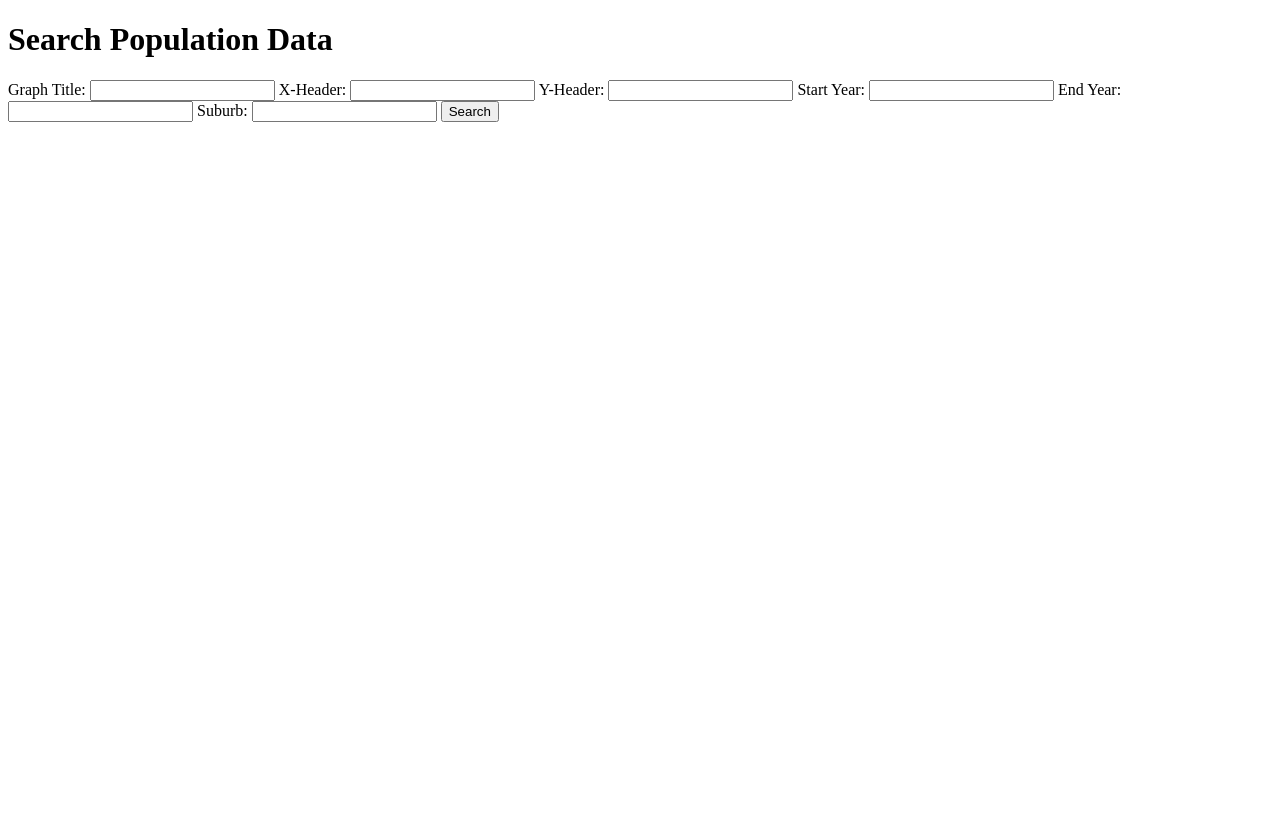
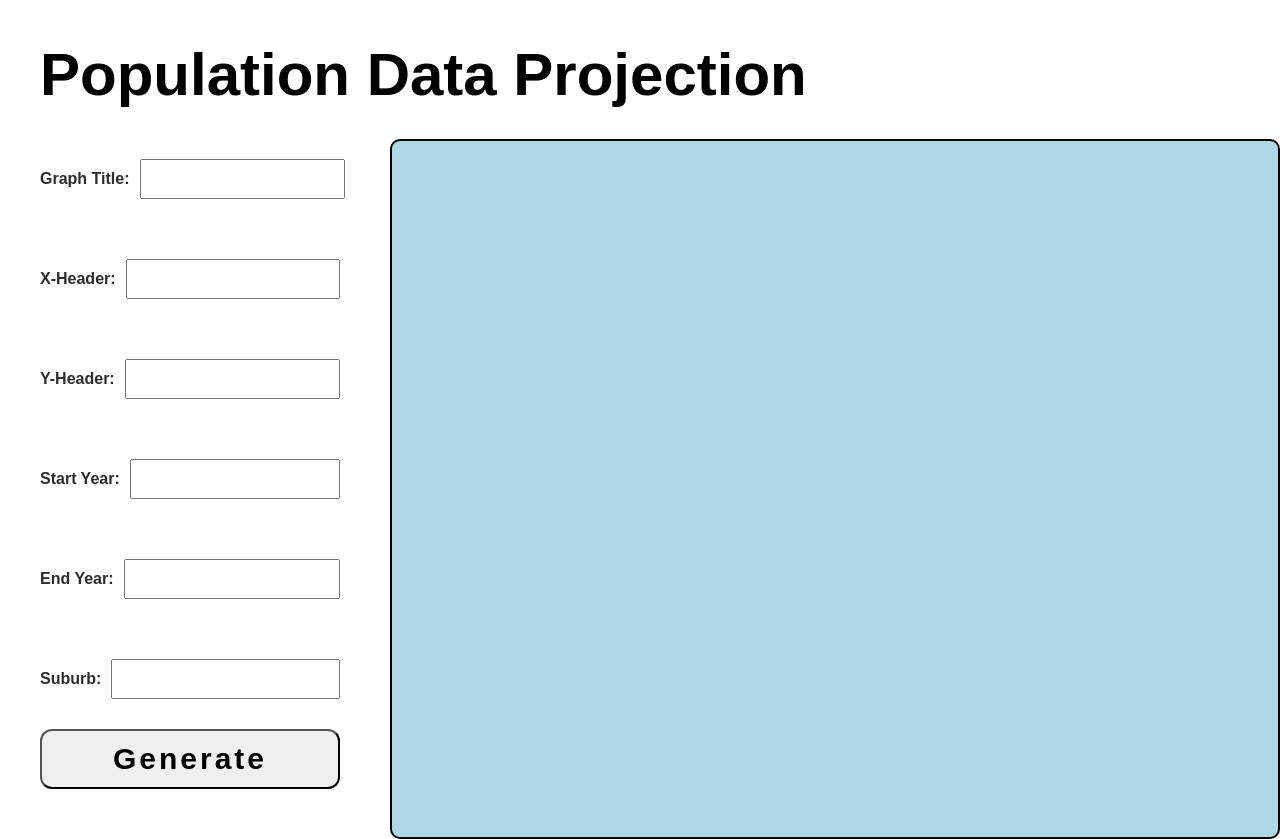
Before and after one commit to locallum/ZULU_app, a plain HTML site: page frontend/index.html in a window 1280 px wide. Before the commit the page ends 800 px from the top, so only its background shows below. Drawn offline with Linux system fonts and the light colour scheme.

Commit message:
added frontend style, moved functions from main.js -> app.js, as they are still backend components

```diff
--- a/frontend/index.html
+++ b/frontend/index.html
@@ -8,29 +8,46 @@
     <title>Zulu Web API</title>
 </head>
 <body>
-    <h1>Search Population Data</h1>
+    <h1>Population Data Projection</h1>
+    <main>
         <form id="search-form">
+            <div class="input-box">
                 <label for="graph-title">Graph Title:</label>
                 <input type="text" id="graph-title" required>
+            </div>
 
+            <div class="input-box">
                 <label for="x-header">X-Header:</label>
                 <input type="text" id="x-header" required>
+            </div>
 
+            <div class="input-box">
                 <label for="y-header">Y-Header:</label>
                 <input type="text" id="y-header" required>
+            </div>
 
+            <div class="input-box">
                 <label for="start-year">Start Year:</label>
                 <input type="number" id="start-year" required>
+            </div>
 
+            <div class="input-box">
                 <label for="end-year">End Year:</label>
                 <input type="number" id="end-year" required>
+            </div>
 
+            <div class="input-box">
                 <label for="suburb">Suburb:</label>
                 <input type="text" id="suburb" required>
+            </div>
 
-        <button type="button" onclick="generateGraphSingle()">Search</button>
+            <button type="button" id="generate-button">Generate</button>
         </form>
 
-    <div id="results"></div>
+
+        <div id="results">
+
+        </div>
+    </main>
 </body>
 </html>
--- a/frontend/main.js
+++ b/frontend/main.js
@@ -1,34 +1,5 @@
-import { retrieveSingle, visualisationSingle } from '../backend/app.js'
+import { generateGraphSingle } from "../backend/app";
 
-
-document.getElementById("search-form").addEventListener("submit", generateGraphSingle);
-
-async function generateGraphSingle() {
-    // these are sample, will be user inputs and arguments of this function
-    // graph only
-    const title = document.getElementById("graph-title").value;
-    const x_header = document.getElementById("x-header").value;
-    const y_header = document.getElementById("y-header").value;
-
-    // data fetch input
-    const startYear = document.getElementById("start-year").value;
-    const endYear = document.getElementById("end-year").value;
-    const suburb = document.getElementById("suburb").value;
-
-    try {
-        const retrievalOutput = await retrieveSingle(startYear, endYear, suburb);
-
-        if (retrievalOutput) {
-            await visualisationSingle(
-                title,
-                x_header,
-                y_header,
-                retrievalOutput.years,
-                retrievalOutput.suburbPopulationEstimate
-            );
-        }
-
-    } catch (error) {
-        console.error("Cannot run main")
-    }
-}
+document.getElementById("generate-button").addEventListener("click", async () => {
+    await generateGraphSingle();
+});
--- a/frontend/style.css
+++ b/frontend/style.css
@@ -0,0 +1,71 @@
+* {
+    margin: 0;
+    padding: 0;
+    box-sizing: border-box;
+}
+
+body {
+    margin-left: 40px;
+    margin-top: 40px;
+    font-family: Arial;
+}
+
+h1 {
+    font-size: 60px;
+}
+
+main {
+    display: flex;
+}
+
+#search-form {
+    display: flex;
+    flex-direction: column;
+    gap: 10px; /* Optional: Adds spacing between form fields */
+}
+
+#search-form div {
+    display: flex;
+    align-items: center;
+    width: 300px; /* Set fixed width for the container */
+}
+
+#search-form label {
+    white-space: nowrap; /* Prevent label text from wrapping */
+    font-size: 16px;
+    margin-right: 10px; /* Space between label and input */
+}
+
+#search-form input {
+    flex-grow: 1; /* Makes input flexible to fill remaining space */
+    height: 40px;
+    padding: 0 10px;
+    font-size: 14px;
+}
+
+.input-box {
+    margin-top: 50px;
+    font-size: 30px;
+    font-weight: bold;
+    color: rgb(45, 45, 45);
+}
+
+#generate-button {
+    width: 300px;
+    height: 60px;
+    margin-top: 20px;
+    font-size: 30px;
+    font-weight: 600;
+    letter-spacing: 3px;
+    border-radius: 12px;
+}
+
+#results {
+    margin-top: 30px;
+    margin-left: 50px;
+    height: 700px;
+    width: 1200px;
+    background-color: lightblue;
+    border: 2px black solid;
+    border-radius: 10px;
+}
```
Also changed, not shown: backend/app.js (+41 -6 lines). Lines whose indentation alone changed are shown as unchanged.
